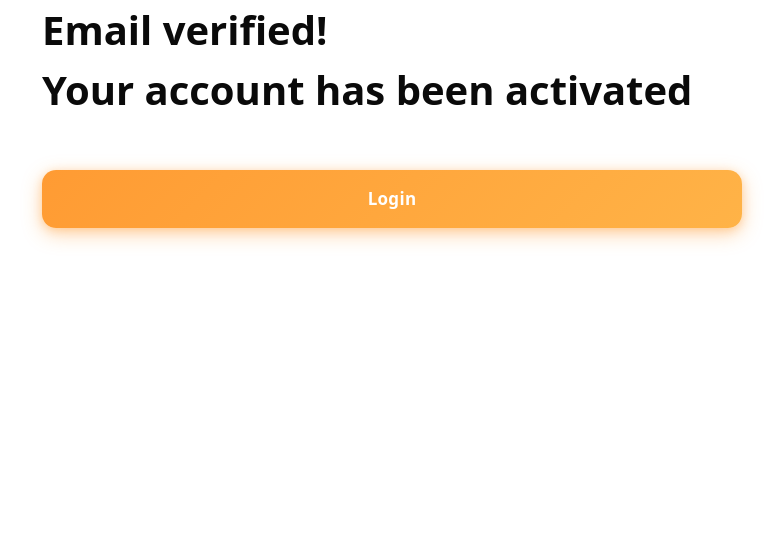
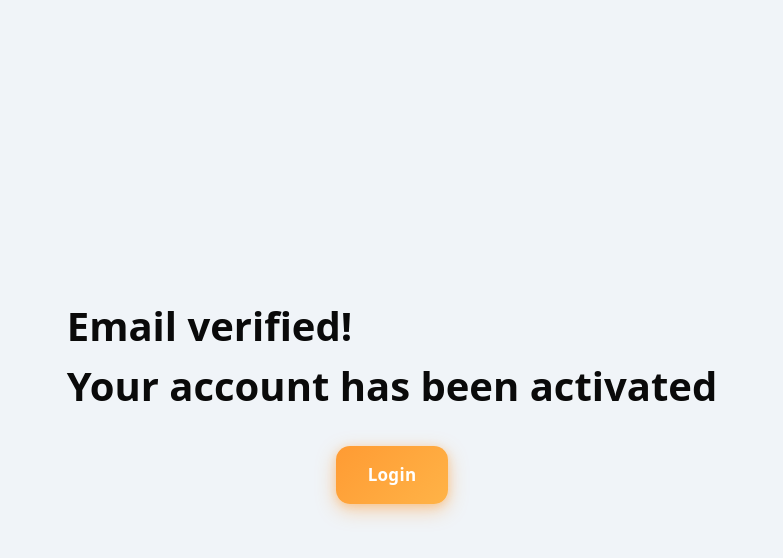
Before and after one commit to Fit3170-RoadPulse/RoadPulse, a React (Vite) app in the folder frontend/: page /email-verification in a window 1280 px wide. Shown: the top 558 px of the page, without its empty margins (248-1031 px from the left). Built offline with nearby package versions, Linux system fonts and the light colour scheme.

Commit message:
US14-LOGIN PAGE: changed ui

```diff
--- a/frontend/src/pages/emailverificationpage/EmailVerification.css
+++ b/frontend/src/pages/emailverificationpage/EmailVerification.css
@@ -1,8 +1,21 @@
+body {
+    background-color: #f0f4f8;
+    margin: 0;
+    padding: 0;
+}
+
 .container{
     align-self: center;
     margin: 0 auto;
     max-width: 700px;
     width: 100%;
+    min-height: 100vh;
+    display: flex;
+    flex-direction: column;
+    justify-content: center;
+    align-items: center;
+    padding: 20px;
+    box-sizing: border-box;
 }
 
 .title{
@@ -11,26 +24,60 @@
     font-size: 40px;
 }
 
-.login-button{
-    margin-top: 50px;
+.ev-button{
+    margin-top: 30px;
     display: flex;
     justify-content: center;
     gap: 10px;
 }
 
-.login-primaryBtn{
-    width: 100px;
-    padding: 12px 30px;
-    border-radius: 30px;
+.ev-primaryBtn{
+    width: 100%;
+    padding: 16px 32px;
+    border-radius: 14px;
     cursor: pointer;
-    font-size: 16px;
-    font-weight: 600;
+    font-size: 17px;
+    font-weight: 700;
     text-align: center;
-    transition: background-color 0.2s;
+    transition: all 0.3s cubic-bezier(0.4, 0, 0.2, 1);
     border: none;
-    background: #FFB20F;
-    color: black;
+    outline: none;
+    background: linear-gradient(135deg, #FF9B33 0%, #FFB347 100%);
+    color: white;
+    box-shadow: 0 6px 20px rgba(255, 155, 51, 0.4),
+                0 2px 8px rgba(255, 155, 51, 0.3);
+    position: relative;
+    overflow: hidden;
+    letter-spacing: 0.3px;
 }
-.login-primaryBtn:hover{
-    color: black;
+
+.ev-primaryBtn::before {
+    content: '';
+    position: absolute;
+    top: 0;
+    left: -100%;
+    width: 100%;
+    height: 100%;
+    background: linear-gradient(90deg, transparent, rgba(255, 255, 255, 0.4), transparent);
+    transition: left 0.6s;
+    outline: none;
 }
+
+.ev-primaryBtn:hover::before {
+    left: 100%;
+
+}
+
+.ev-primaryBtn:hover {
+    color: white;
+    transform: translateY(-3px);
+    box-shadow: 0 8px 28px rgba(255, 155, 51, 0.5),
+                0 4px 12px rgba(255, 155, 51, 0.4);
+    outline: none;
+}
+
+.ev-primaryBtn:active {
+    transform: translateY(-1px);
+    box-shadow: 0 4px 16px rgba(255, 155, 51, 0.4);
+    outline: none;
+}
--- a/frontend/src/pages/emailverificationpage/EmailVerification.jsx
+++ b/frontend/src/pages/emailverificationpage/EmailVerification.jsx
@@ -25,8 +25,8 @@ export default function EmailVerification() {
 
 
 
-            <div className="login-button">
-                <Link to="/login-page" className="login-primaryBtn">
+            <div className="ev-button">
+                <Link to="/login-page" className="ev-primaryBtn">
                     Login
                 </Link>
 
```
